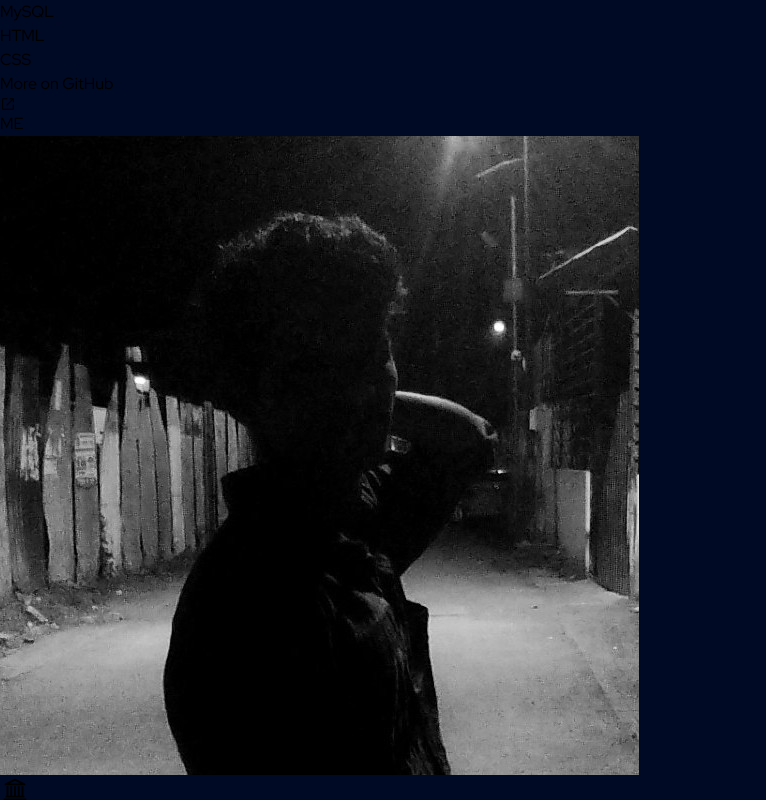
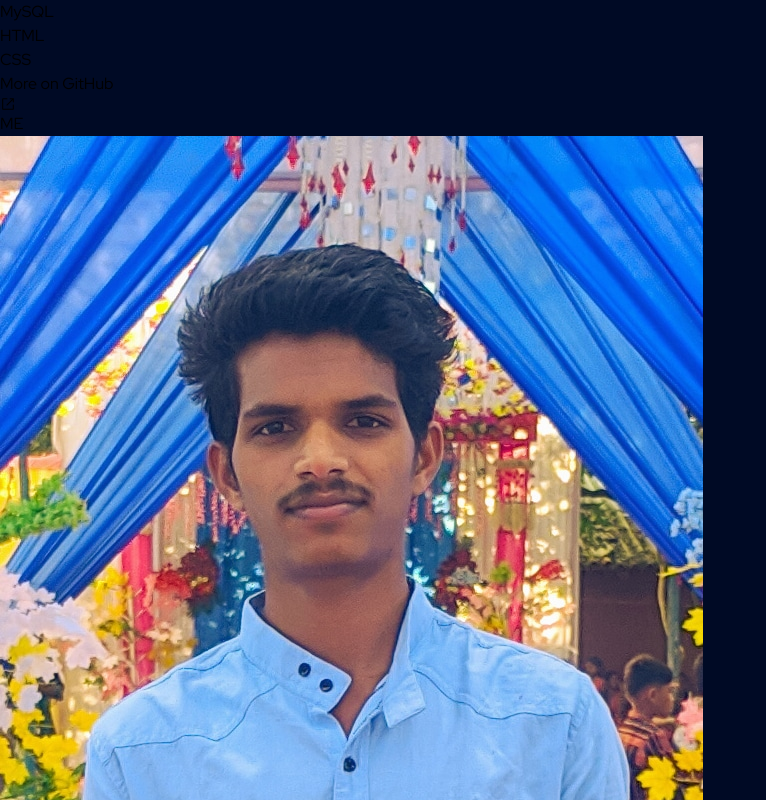
Before and after one commit to VilBRabad/vilas, a React (Vite) app: page / in a window 1280 px wide. Shown: the part 3980-4780 px from the top of the page, without its empty margins (0-766 px from the left). Built offline with nearby package versions, Linux system fonts and the light colour scheme.

Commit message:
photo change

```diff
--- a/src/components/About2.jsx
+++ b/src/components/About2.jsx
@@ -66,7 +66,7 @@ function About2() {
                         exit= {{opacity: 0}}
                         transition= {{ease: "easeInOut", duration: 0.8}}
                         className='grid-span flex items-center justify-center'>
-                        <img src="assets/photo.jpg" alt="" className='max-md:w-[20rem]'/>
+                        <img src="assets/photo2.jpeg" alt="" className='max-md:w-[20rem]'/>
                     </motion.div>
                     <motion.div
                         initial= {{opacity: 0}}
```
Also changed, not shown: public/assets/photo.jpg (deleted), public/assets/photo2.jpeg (added).
